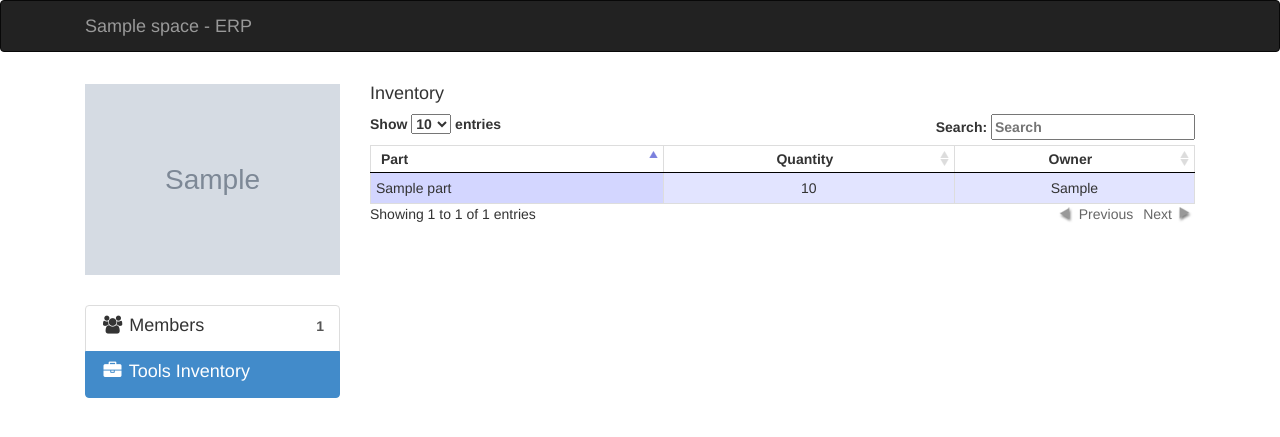
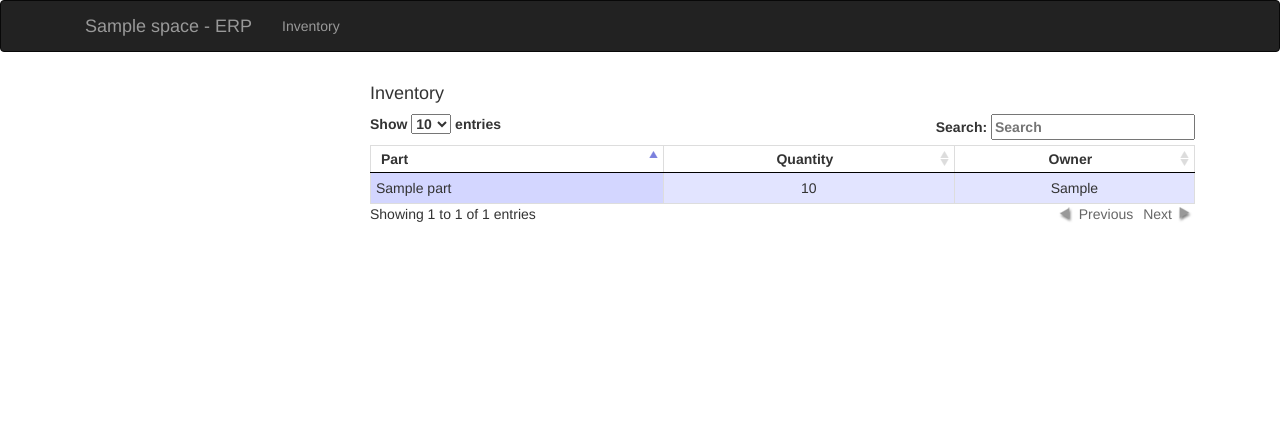
Before and after one commit to Makeystreet/space-erp, a Django app: page /inventory/ in a window 1280 px wide. Shown: the top 437 px of the page. Run offline with Django 3.2, Linux system fonts and the light colour scheme; tables that the repository leaves empty hold one stand-in row (values such as "Sample post"); grey boxes marked "Sample" are stand-in pictures; some libraries are stand-ins or nearby versions.

Commit message:
Remove sidebar

```diff
--- a/erp/templates/components/navbar.html
+++ b/erp/templates/components/navbar.html
@@ -7,6 +7,11 @@
             <div class="navbar-header">
                 <a class="navbar-brand" href="/" rel="topbar">{{space.name}} - ERP</a>
             </div>
+            <div class="collapse navbar-collapse" id="bs-example-navbar-collapse-1">
+				<ul class="nav navbar-nav">
+					<li><a href="/inventory/">Inventory</a></li>
+				</ul>
+			</div><!-- /.navbar-collapse -->
         </div>
     </div>
 </header>
--- a/erp/templates/space_inventory_page.html
+++ b/erp/templates/space_inventory_page.html
@@ -106,7 +106,7 @@
 
 {% block content_full %}
 <div class="col-sm-3 col-md-3">
-    {% include "components/space_mini_column.html" %}
+    {# {% include "components/space_mini_column.html" %} #}
 </div>
 
 <div class="col-sm-9 col-md-9">
--- a/erp/templates/space_page.html
+++ b/erp/templates/space_page.html
@@ -94,7 +94,7 @@
 
 {% block content_full %}
 <div class="col-sm-3 col-md-3">
-    {% include "components/space_mini_column.html" %}
+    {# {% include "components/space_mini_column.html" %} #}
 </div>
 
 <div class="col-sm-9 col-md-9">
```
